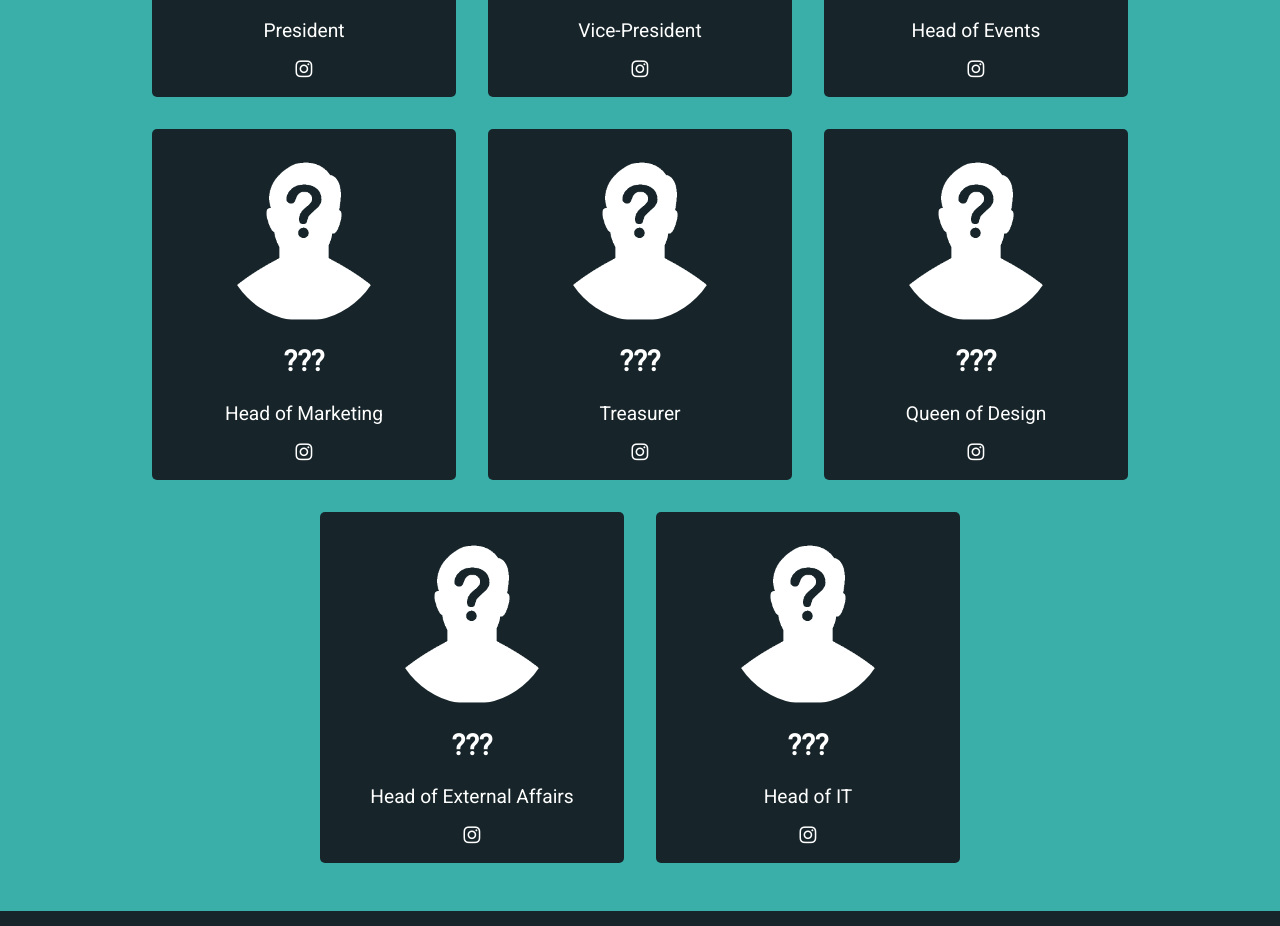
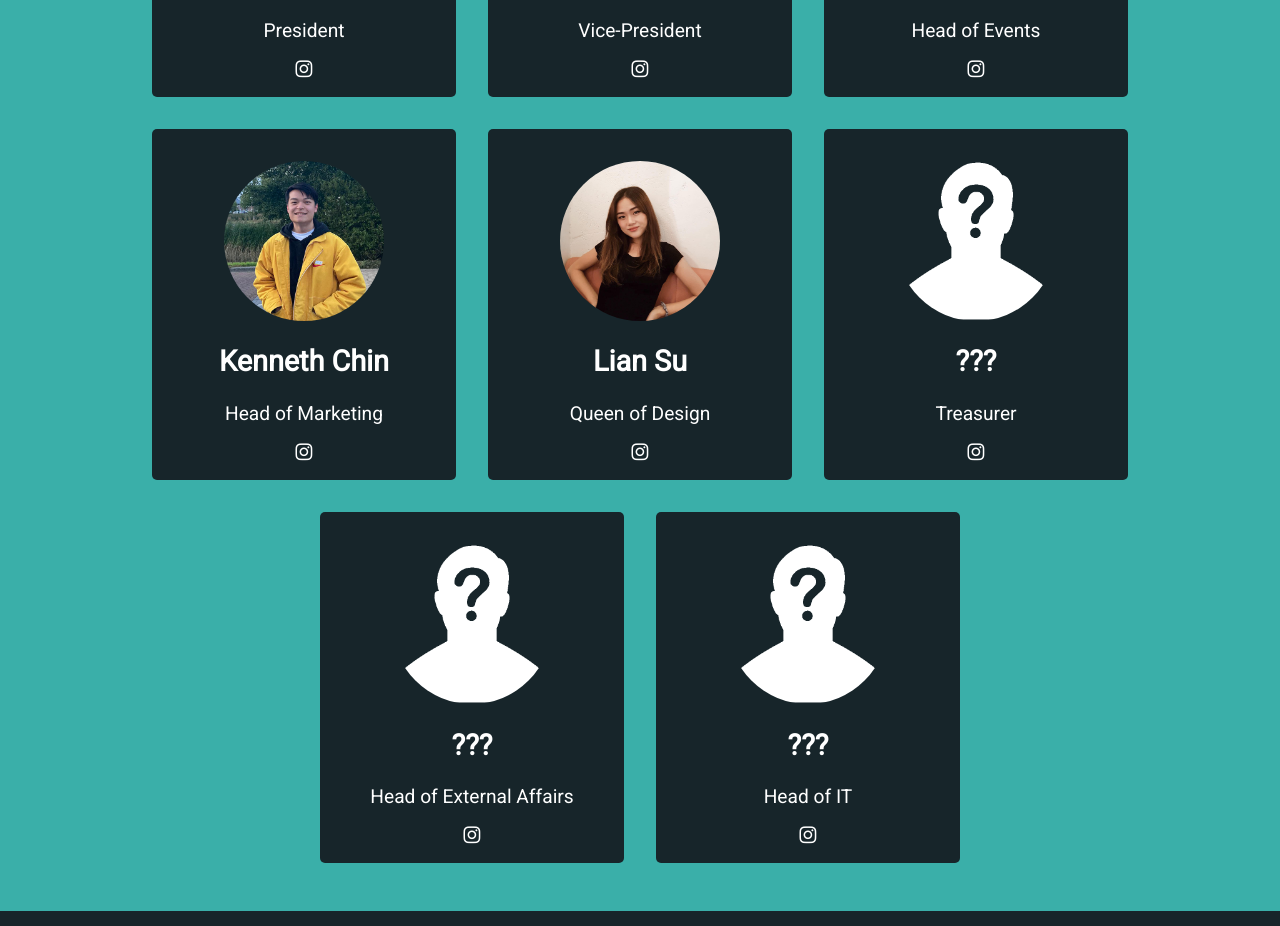
Before and after one commit to asianborrelclub/preview-site, a React (Create React App) app: page / in a window 1280 px wide. Shown: the part 1920-2846 px from the top of the page. Built offline with nearby package versions, Linux system fonts and the light colour scheme.

Commit message:
Updated Contact.js
- Added head of design
- Added head of marketing

```diff
--- a/src/components/Contact.js
+++ b/src/components/Contact.js
@@ -4,7 +4,9 @@ import "./Contact.scss";
 import tmUnnamed from "../img/unnamed.png";
 import tmDaniel from "../img/tmdaniel.png";
 import tmSofia from "../img/tmsofia.png";
+import tmKenneth from "../img/tmkenneth.png";
 import tmChristine from "../img/tmchristine.png";
+import tmLian from "../img/tmlian.png";
 
 class Contact extends Component {
   render() {
@@ -34,23 +36,23 @@ class Contact extends Component {
           />
 
           <TeamCard
-            image={tmUnnamed}
-            name="???"
+            image={tmKenneth}
+            name="Kenneth Chin"
             title="Head of Marketing"
-            instagram=""
+            instagram="https://www.instagram.com/kenny.chinny/"
+          />
+
+          <TeamCard
+            image={tmLian}
+            name="Lian Su"
+            title="Queen of Design"
+            instagram="https://www.instagram.com/l.ixn/"
           />
 
           <TeamCard
             image={tmUnnamed}
             name="???"
             title="Treasurer"
-            instagram=""
-          />
-
-          <TeamCard
-            image={tmUnnamed}
-            name="???"
-            title="Queen of Design"
             instagram=""
           />
 
```
Also changed, not shown: src/img/tmkenneth.png (added), src/img/tmlian.png (added).
